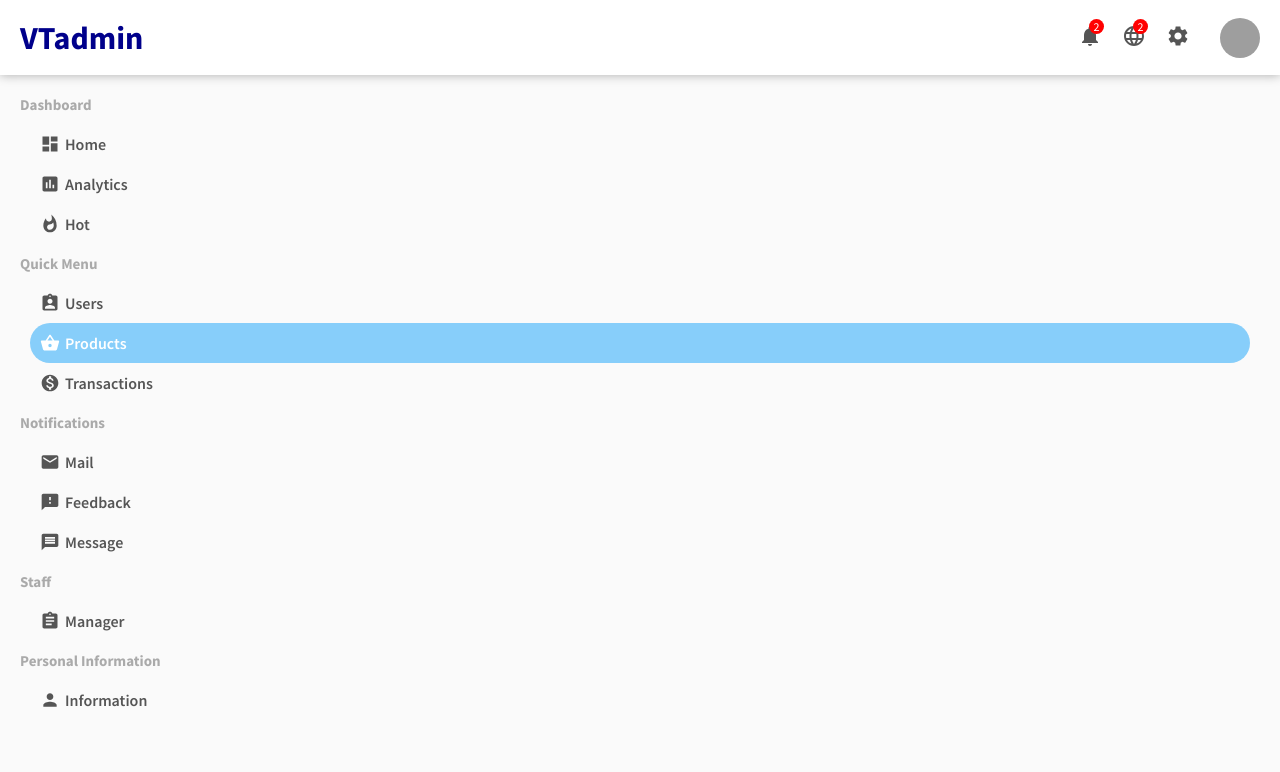
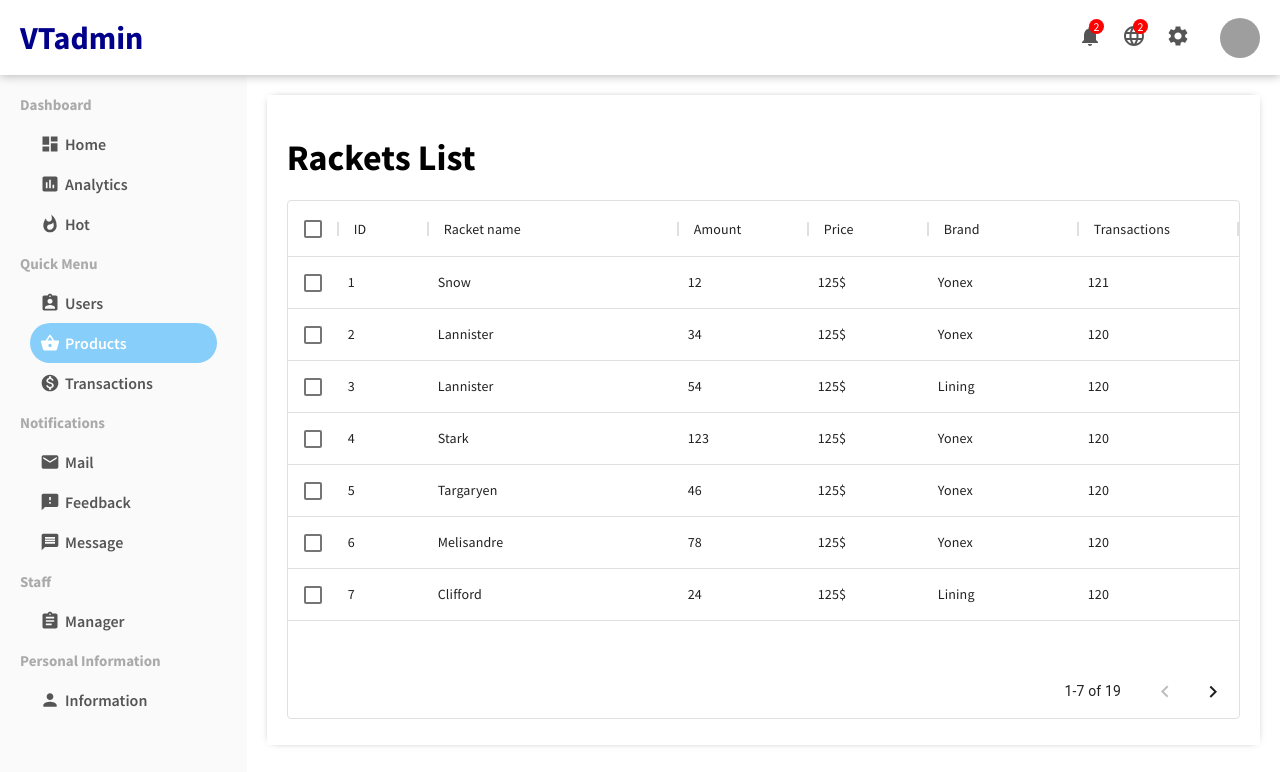
Before and after one commit to hotien2107/ReactAdmin, a React (Create React App) app: page /Products in a window 1280 px wide. Shown: the top 772 px of the page. Built offline with nearby package versions, Linux system fonts and the light colour scheme; grey boxes are pictures that could not be loaded.

Commit message:
update products table

```diff
--- a/src/App.js
+++ b/src/App.js
@@ -6,6 +6,7 @@ import SideBar from "./components/SideBar/SideBar";
 import Home from "./pages/home/Home";
 import Users from "./pages/users/Users";
 import User from "./pages/user/User";
+import Products from "./pages/products/Products"
 
 import "./App.css";
 
@@ -29,6 +30,12 @@ function App() {
             <Route path="/User/:userId">
               <User />
             </Route>
+            <Route path="/Products">
+              <Products />
+            </Route>
+
+
+
           </Switch>
         </div>
       </div>
--- /dev/null
+++ b/src/data/RacketList.js
@@ -0,0 +1,21 @@
+export const RacketList = [
+    { id: 1, racket: 'Snow',  amount: 12, price: '125$', brand: 'Yonex', transactions: 121.00 },
+    { id: 2, racket: 'Lannister',  amount: 34, price: '125$', brand: 'Yonex', transactions: 120.00 },
+    { id: 3, racket: 'Lannister',  amount: 54, price: '125$', brand: 'Lining', transactions: 120.00 },
+    { id: 4, racket: 'Stark',  amount: 123, price: '125$', brand: 'Yonex', transactions: 120.00 },
+    { id: 5, racket: 'Targaryen',  amount: 46, price: '125$', brand: 'Yonex', transactions: 120.00 },
+    { id: 6, racket: 'Melisandre',  amount: 78, price: '125$', brand: 'Yonex', transactions: 120.00 },
+    { id: 7, racket: 'Clifford',  amount: 24, price: '125$', brand: 'Lining', transactions: 120.00 },
+    { id: 8, racket: 'Frances',  amount: 78, price: '125$', brand: 'Yonex', transactions: 120.00 },
+    { id: 9, racket: 'Roxie',  amount: 456, price: '125$', brand: 'Lining', transactions: 120.00 },
+    { id: 10, racket: 'Roxie',  amount: 128, price: '125$', brand: 'Lining', transactions: 120.00 },
+    { id: 11, racket: 'Snow',  amount: 45, price: '125$', brand: 'Yonex', transactions: 121.00 },
+    { id: 12, racket: 'Lannister',  amount: 786, price: '125$', brand: 'Yonex', transactions: 120.00 },
+    { id: 13, racket: 'Lannister',  amount: 98, price: '125$', brand: 'Lining', transactions: 120.00 },
+    { id: 14, racket: 'Stark',  amount: 27, price: '125$', brand: 'Yonex', transactions: 120.00 },
+    { id: 15, racket: 'Targaryen',  amount: 78, price: '125$', brand: 'Yonex', transactions: 120.00 },
+    { id: 16, racket: 'Melisandre',  amount: 97, price: '125$', brand: 'Yonex', transactions: 120.00 },
+    { id: 17, racket: 'Clifford',  amount: 67, price: '125$', brand: 'Lining', transactions: 120.00 },
+    { id: 18, racket: 'Frances',  amount: 27, price: '125$', brand: 'Yonex', transactions: 120.00 },
+    { id: 19, racket: 'Roxie',  amount: 1, price: '125$', brand: 'Lining', transactions: 120.00 },
+];
--- /dev/null
+++ b/src/pages/products/Products.css
@@ -0,0 +1,80 @@
+.Rackets {
+    flex: 5;
+    }
+.RacketsContainer {
+    height: 650px;
+    margin: 20px;
+    padding: 20px;
+    background-color: white;
+    box-shadow: 0px 0px 8px -5px #333;
+
+}
+
+.RacketInfo {
+    display: flex;
+    align-items: center;
+}
+
+.RacketAvt {
+    width: 35px;
+    height: 35px;
+    border-radius: 999px;
+    object-fit: cover;
+    margin-right: 10px;
+}
+
+.RacketIcon {
+    display: flex;
+    align-items: center;
+}
+
+.RacketIconEdit{
+    background-color: #66a8de;
+    color: white;
+    padding: 5px;
+    border-radius: 5px;
+    margin: 5px;
+    font-size: 32px !important;
+    cursor: pointer;
+}
+.RacketIconEdit:hover {
+    background-color: #3e8ccc;
+}
+
+.RacketIconDelete{
+    background-color: #F54748;
+    color: white;
+    padding: 5px;
+    border-radius: 5px;
+    margin: 5px;
+    font-size: 32px !important;
+    cursor: pointer;
+}
+.RacketIconDelete:hover{
+    background-color: #db2323;
+}
+
+.RacketStatus {
+    line-height: 16px;
+    border-radius: 10px;
+    padding: 5px 10px;
+}
+
+.RacketStatus.Active{
+    background-color: #d6fde5;
+    color: #3ecc75;
+}
+.RacketStatus.Inactive{
+    background-color: #ffd9d9;
+    color: #f73737;
+}
+.RacketsTitle {
+    font-weight: 700;
+    font-size: 36px;
+    margin: 20px 20px 20px 0;
+}
+
+.RacketsTable {
+    height: 85% !important;
+
+}
--- /dev/null
+++ b/src/pages/products/Products.jsx
@@ -0,0 +1,72 @@
+import "./Products.css"
+import { DataGrid } from '@material-ui/data-grid';
+import { Search, DeleteForever } from "@material-ui/icons"
+import { RacketList } from "../../data/RacketList";
+import { Link } from "react-router-dom";
+
+export default function Rackets() {
+    const columns = [
+        {
+            field: 'id',
+            headerName: 'ID',
+            width: 90
+        },
+        {
+            field: 'racket',
+            headerName: 'Racket name',
+            width: 250
+        },
+        {
+            field: 'amount',
+            headerName: 'Amount',
+            width: 130
+        },
+        {
+            field: 'price',
+            headerName: 'Price',
+            width: 120
+        },
+        {
+            field: 'brand',
+            headerName: 'Brand',
+            width: 150,
+        },
+        {
+            field: 'transactions',
+            headerName: 'Transactions',
+            width: 160
+        },
+        {
+            field: 'action',
+            headerName: 'Action',
+            width: 160,
+            renderCell: (params) => (
+                <div className="RacketIcon">
+                    <Link to={"/Racket/" + params.row.id} className="Link">
+                        <Search className="RacketIconEdit" />
+                    </Link>
+                    <DeleteForever className="RacketIconDelete" />
+                </div>
+            )
+        },
+    ];
+
+
+    return (
+        <div className="Rackets">
+            <div className="RacketsContainer">
+
+                <div className="RacketsTitle">
+                Rackets List
+                </div>
+                <DataGrid
+                    rows={ RacketList }
+                    disableSelectionOnClick columns={columns}
+                    pageSize={7}
+                    checkboxSelection
+                    className="RacketsTable"
+                />
+            </div>
+        </div>
+    )
+}
```
Also changed, not shown: src/pages/product/Product.css (added), src/pages/product/Product.jsx (added).
